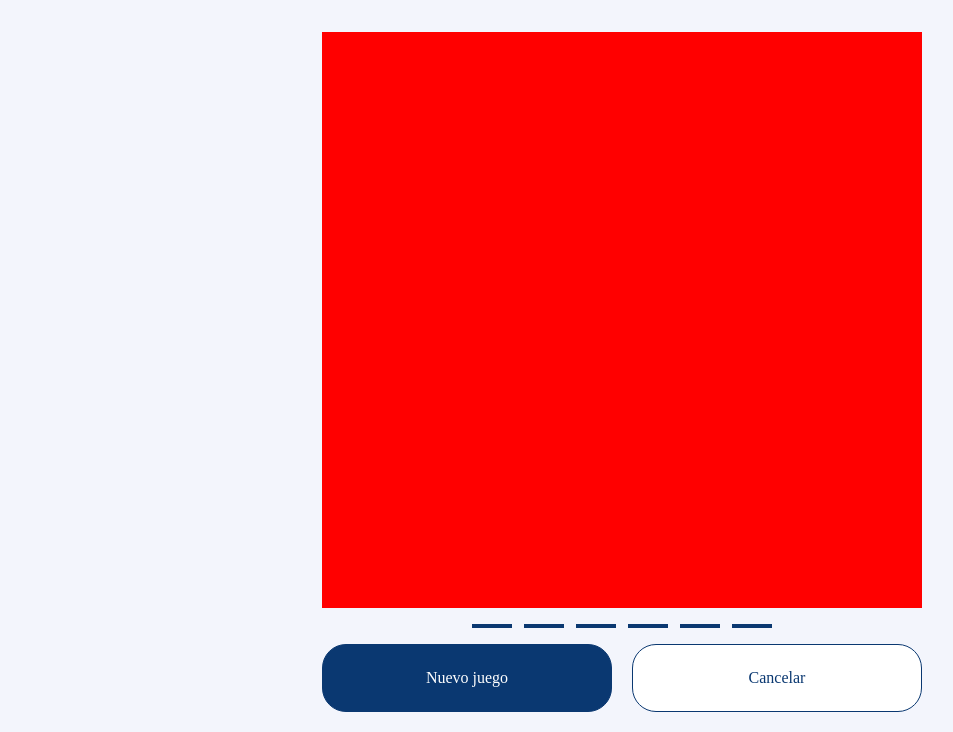
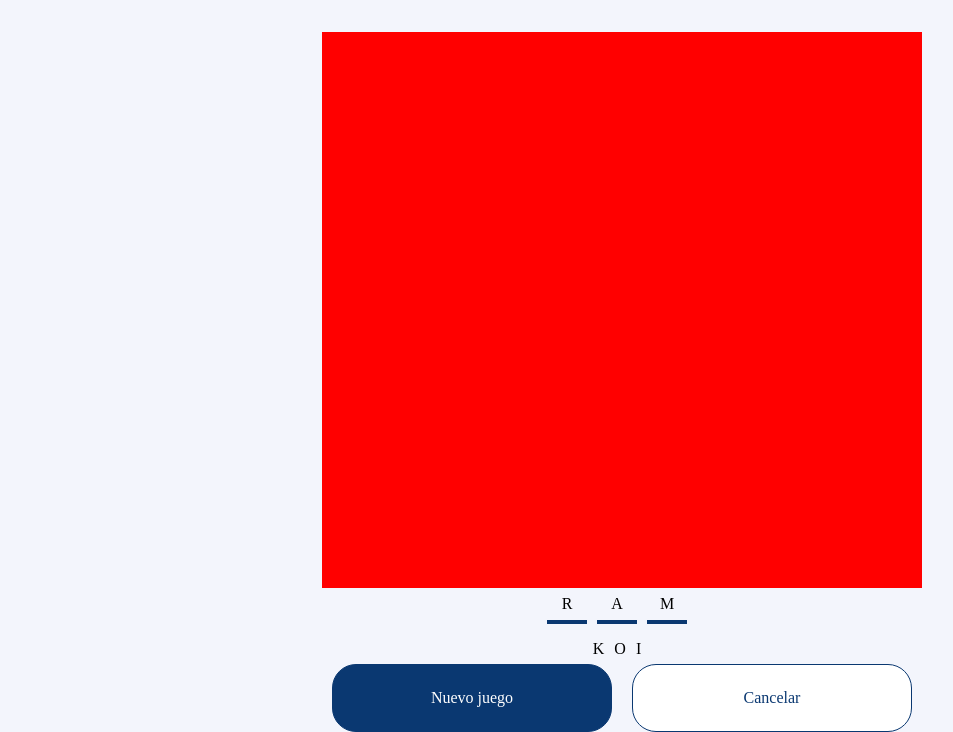
Before and after one commit to OrtegaRamiro31/Desafio-02-Alura-Ahorcado, a plain HTML site: page nuevojuego.html in a window 1280 px wide. Shown: the part 120-852 px from the top of the page, without its empty margins (18-971 px from the left). Drawn offline with Linux system fonts and the light colour scheme.

Commit message:
Actualizado contenedor de letra con lineas. Elementos para letras erroneas agregados

```diff
--- a/estilos/styles.css
+++ b/estilos/styles.css
@@ -133,7 +133,6 @@ body {
     .contenedor-botones {
     display: flex;
     flex-direction: row;
-    gap: 2rem;
   }
 }
 
@@ -145,6 +144,7 @@ body {
 @media (min-width: 768px) {
   .contenedor-palabra-modificada .boton {
     width: 33.2rem;
+    margin: 0 1rem;
   }
 }
 
@@ -153,13 +153,13 @@ body {
   height: 70rem;
 }
 .canva-ahorcado {
-  height: 100%;
+  height: 80%;
   background-color: red;
 }
 .lineas-letras {
   display: flex;
   flex-direction: row;
-  justify-content: space-between;
+  justify-content: center;
   align-items: center;
   margin: auto;
 }
@@ -168,10 +168,27 @@ body {
     width: 50%;
   }
 }
+.contenedor-letra-linea {
+  text-align: center;
+  line-height: 0;
+  margin-bottom: 1rem;
+  margin-right: 1rem;
+}
 .lineas {
   width: 4rem;
   height: 0.4rem;
   background-color: var(--azulOscuro);
+}
+.letras-erroneas {
+  display: flex;
+  flex-direction: row;
+  justify-content: center;
+  height: 3rem;
+  align-items: center;
+}
+
+.letra-erronea {
+  margin-right: 1rem;
 }
 .contenedor-juego .contenedor-botones {
   display: block;
@@ -179,10 +196,5 @@ body {
 @media (min-width: 768px) {
   .contenedor-juego .contenedor-botones {
     display: flex;
-    gap: 2rem;
   }
 }
-/* .lineas:last-child {
-  margin: 2rem;
-  background-color: blue;
-} */
--- a/nuevojuego.html
+++ b/nuevojuego.html
@@ -28,13 +28,25 @@
 
       <div>
         <div class="lineas-letras">
-          <p class="lineas"></p>
-          <p class="lineas"></p>
-          <p class="lineas"></p>
-          <p class="lineas"></p>
-          <p class="lineas"></p>
-          <p class="lineas"></p>
+          <div class="contenedor-letra-linea">
+            <p class="letra">R</p>
+            <div class="lineas"></div>
+          </div>
+          <div class="contenedor-letra-linea">
+            <p class="letra">A</p>
+            <div class="lineas"></div>
+          </div>
+          <div class="contenedor-letra-linea">
+            <p class="letra">M</p>
+            <div class="lineas"></div>
+          </div>
         </div>
+        <div class="letras-erroneas">
+          <p class="letra-erronea">K</p>
+          <p class="letra-erronea">O</p>
+          <p class="letra-erronea">I</p>
+        </div>
+
         <div class="contenedor-botones">
           <a class="boton" href="#">Nuevo juego</a>
           <a class="boton" href="index.html">Cancelar</a>
```
